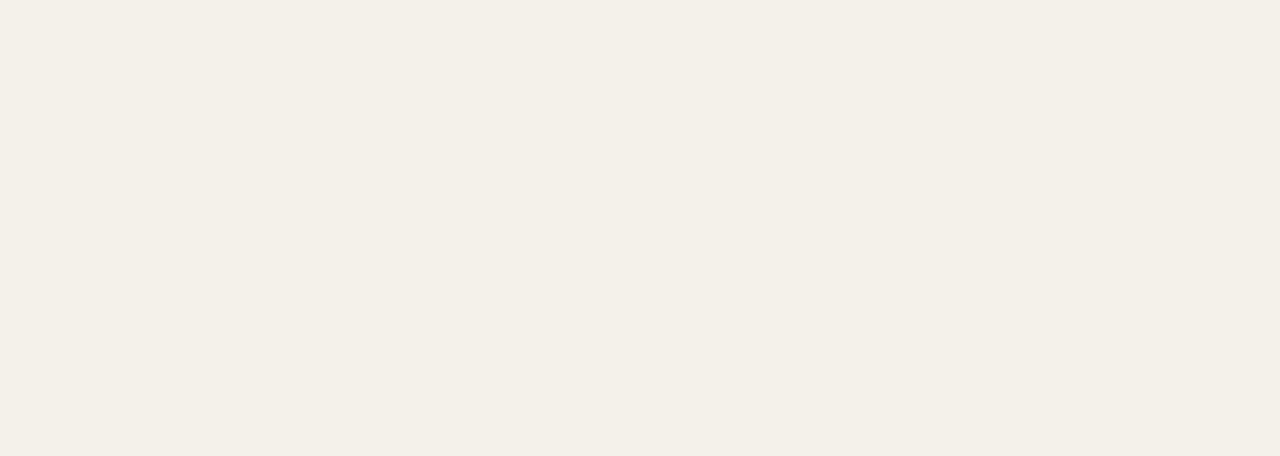
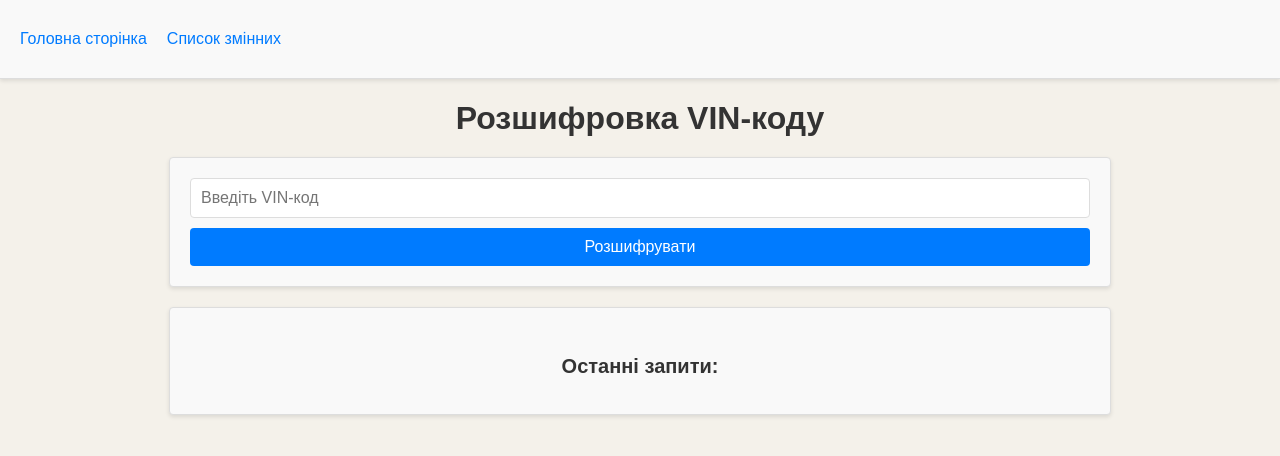
Before and after one commit to klima3775/VIN-DECODER, a React (Create React App) app: page / in a window 1280 px wide. Shown: the top 456 px of the page. Built offline with nearby package versions, Linux system fonts and the light colour scheme.

Commit message:
Refactor routing in index.js

```diff
--- a/src/index.js
+++ b/src/index.js
@@ -1,14 +1,12 @@
 import React from "react";
 import ReactDOM from "react-dom/client";
-import { BrowserRouter } from "react-router-dom";
+
 import "./index.css";
 import App from "./App";
 
 const root = ReactDOM.createRoot(document.getElementById("root"));
 root.render(
   <React.StrictMode>
-    <BrowserRouter basename="/vin-decoder">
-      <App />
-    </BrowserRouter>
+    <App />
   </React.StrictMode>
 );
```
